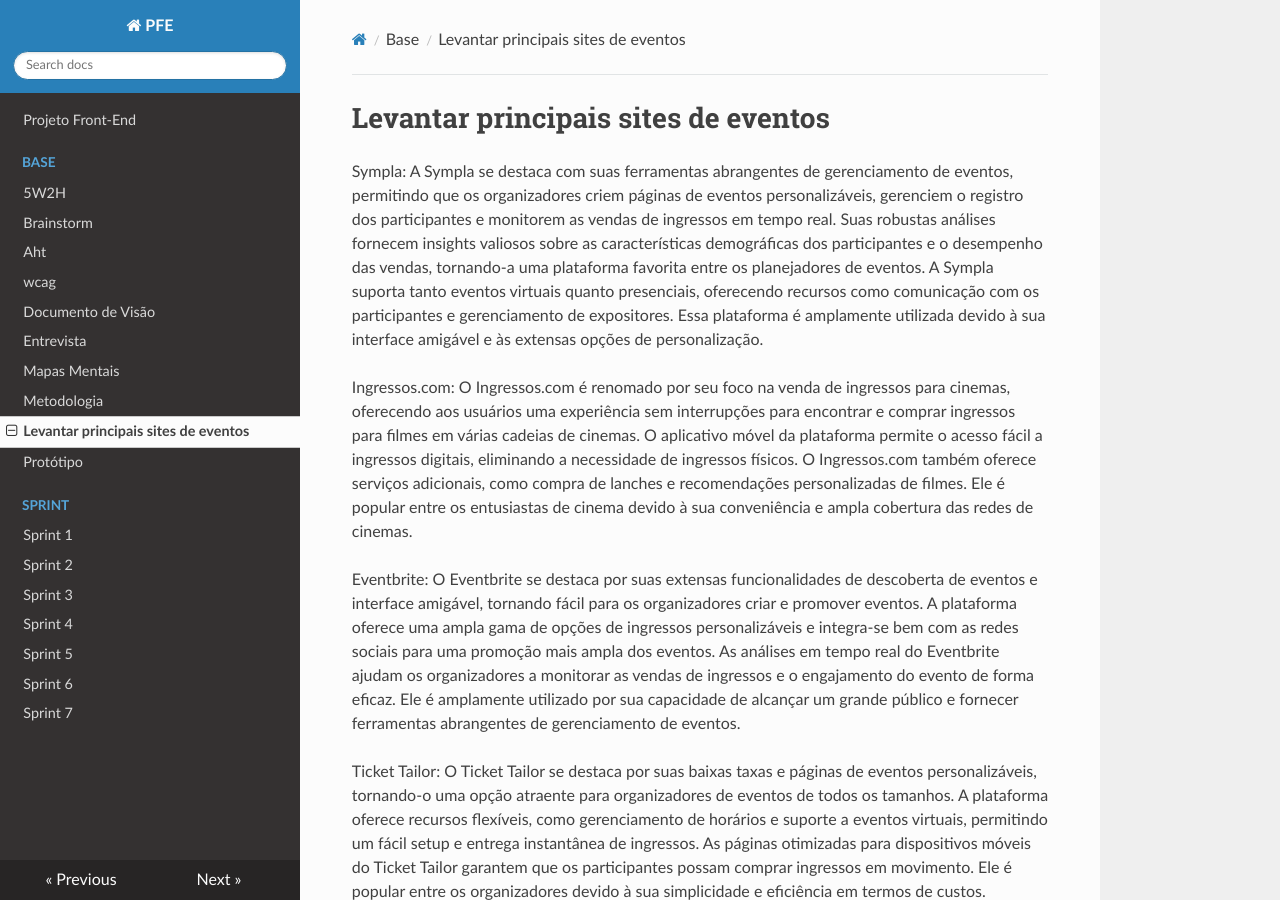
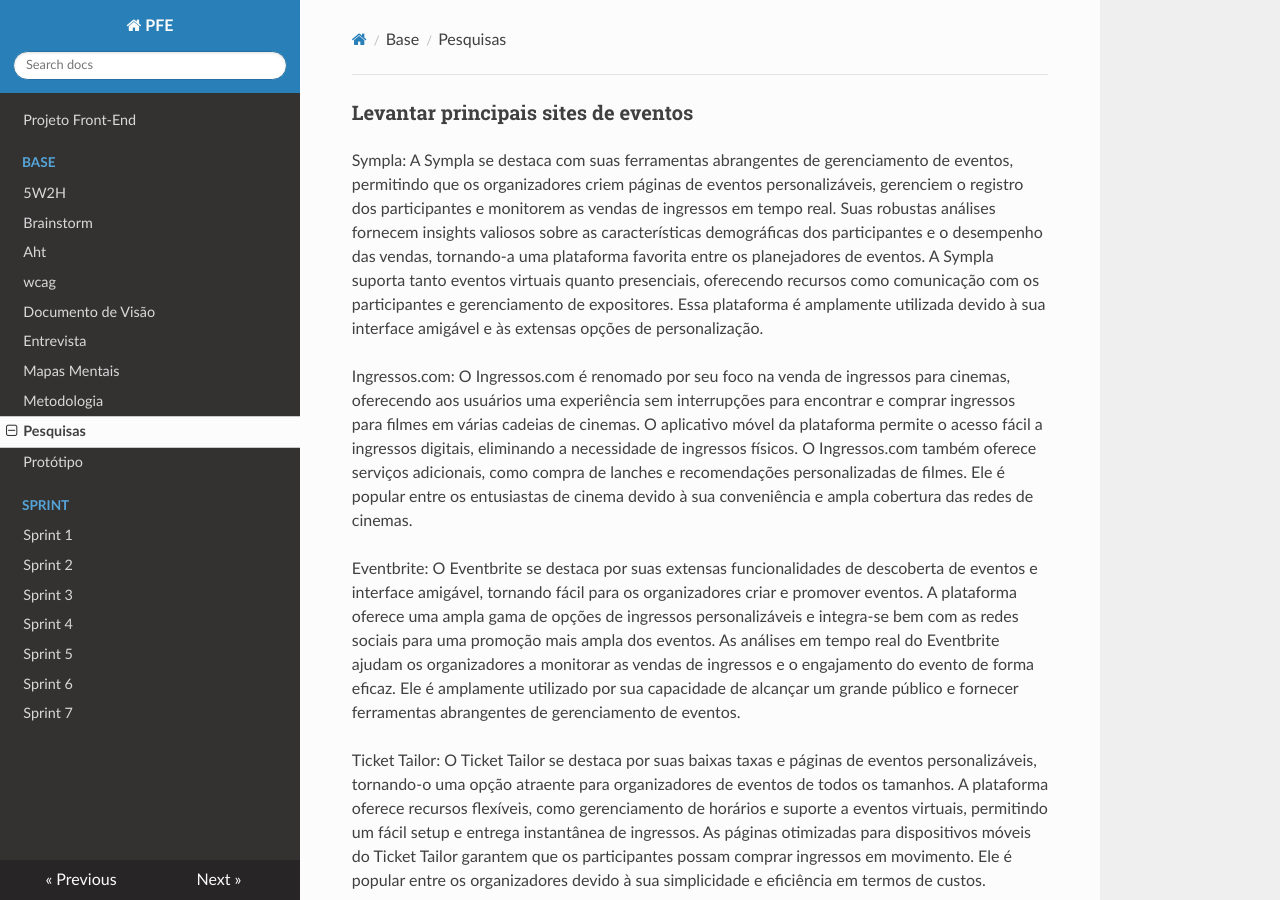
Before and after one commit to Projetos-de-Extensao/PFE_25.1_8001_BetoCuenca, an MkDocs documentation site: the page built from docs/base/pesquisas.md, in a window 1280 px wide and 900 px high. Built offline with MkDocs 1.6.1, drawn with Linux system fonts in a browser that asks for light colours; nearby versions of some CDN libraries.

Commit message:
update - pesquisa.md

```diff
--- a/docs/base/pesquisas.md
+++ b/docs/base/pesquisas.md
@@ -1,4 +1,4 @@
-# Levantar principais sites de eventos
+### Levantar principais sites de eventos
 
 Sympla: A Sympla se destaca com suas ferramentas abrangentes de gerenciamento de eventos, permitindo que os organizadores criem páginas de eventos personalizáveis, gerenciem o registro dos participantes e monitorem as vendas de ingressos em tempo real. Suas robustas análises fornecem insights valiosos sobre as características demográficas dos participantes e o desempenho das vendas, tornando-a uma plataforma favorita entre os planejadores de eventos. A Sympla suporta tanto eventos virtuais quanto presenciais, oferecendo recursos como comunicação com os participantes e gerenciamento de expositores. Essa plataforma é amplamente utilizada devido à sua interface amigável e às extensas opções de personalização.
 
@@ -9,8 +9,6 @@
 Ticket Tailor: O Ticket Tailor se destaca por suas baixas taxas e páginas de eventos personalizáveis, tornando-o uma opção atraente para organizadores de eventos de todos os tamanhos. A plataforma oferece recursos flexíveis, como gerenciamento de horários e suporte a eventos virtuais, permitindo um fácil setup e entrega instantânea de ingressos. As páginas otimizadas para dispositivos móveis do Ticket Tailor garantem que os participantes possam comprar ingressos em movimento. Ele é popular entre os organizadores devido à sua simplicidade e eficiência em termos de custos.
 
 Whova: O Whova é notável por seu foco no engajamento dos participantes, oferecendo recursos como aplicativos de eventos, ferramentas de networking e check-in móvel. A plataforma fornece uma experiência sem interrupções tanto para eventos presenciais quanto virtuais, com ferramentas para agendamento de sessões e pesquisas com os participantes. As análises avançadas do Whova ajudam os organizadores a entender o comportamento e as preferências dos participantes. Ele é favorito entre os grandes organizadores de eventos devido ao seu conjunto abrangente de ferramentas de engajamento e gerenciamento.
-
-
 
 # Levantar as principais funcionalidades de cada site acima
 
```
